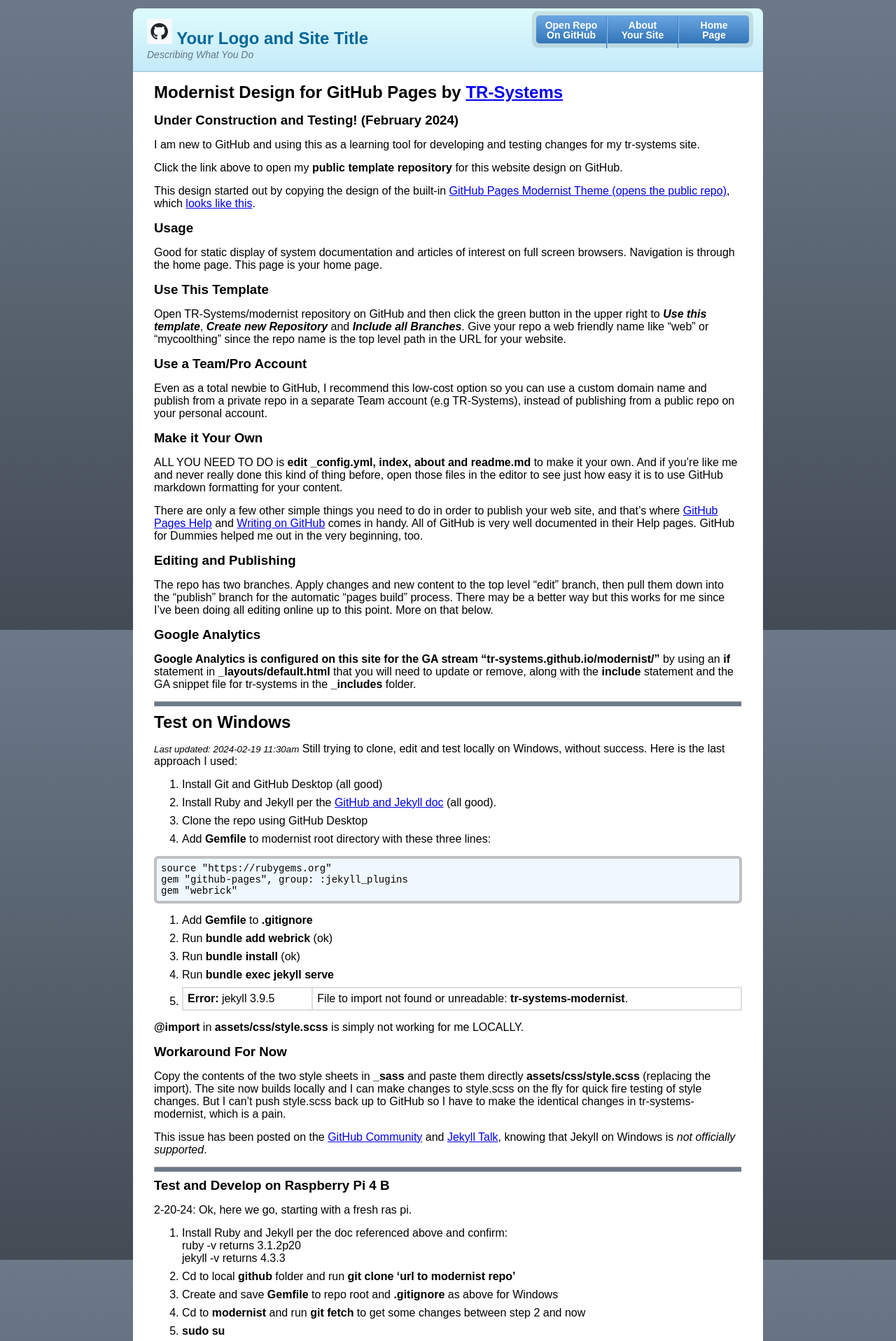
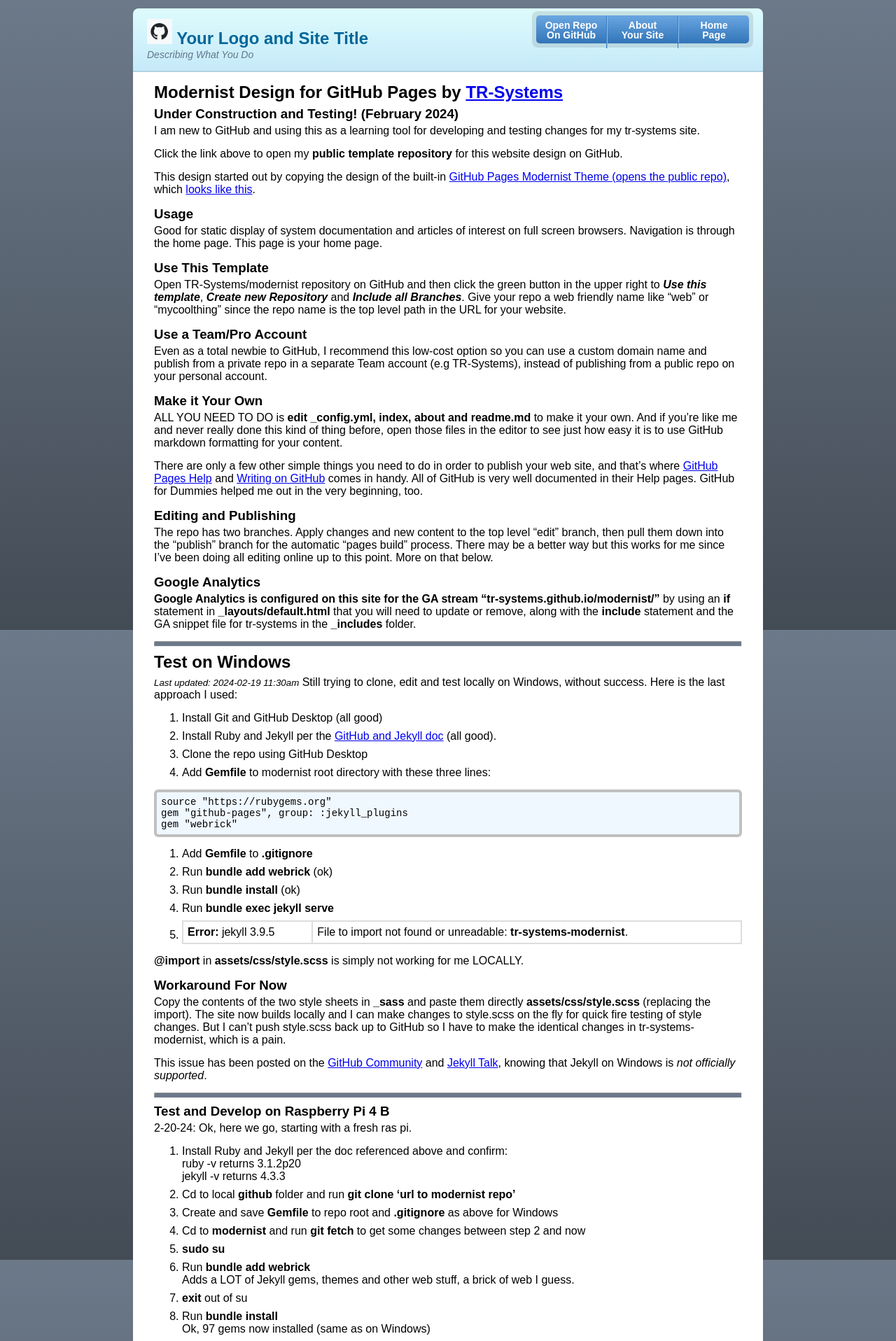
Before and after one commit to TR-Systems/modernist, a Jekyll site: the page built from index.md, in a window 1280 px wide. Shown: the top 1916 px of the page at 70% size. Built offline with Jekyll 4.4.1, drawn with Linux system fonts in a browser that asks for light colours; our own code applies the rules of GitHub Pages for plain Markdown files.

Commit message:
Update tr-systems-modernist.scss

```diff
--- a/_sass/tr-systems-modernist.scss
+++ b/_sass/tr-systems-modernist.scss
@@ -156,11 +156,16 @@
   position: relative;
 }
 
-/* margin: top 0, left/right 0, bottom 15 */
+/* margin: top 0, left/right 0, bottom NNpx */
 
-h1, h2, h3, h4, h5, h6 {
+h1, h2, {
   padding:0;
-  margin:0 0 15px;
+  margin:0 0 6px;
+}
+
+h3, h4, h5, h6 {
+  padding:0;
+  margin:0 0 4px;
 }
 
 p, ul, ol, table, pre, dl {
```
